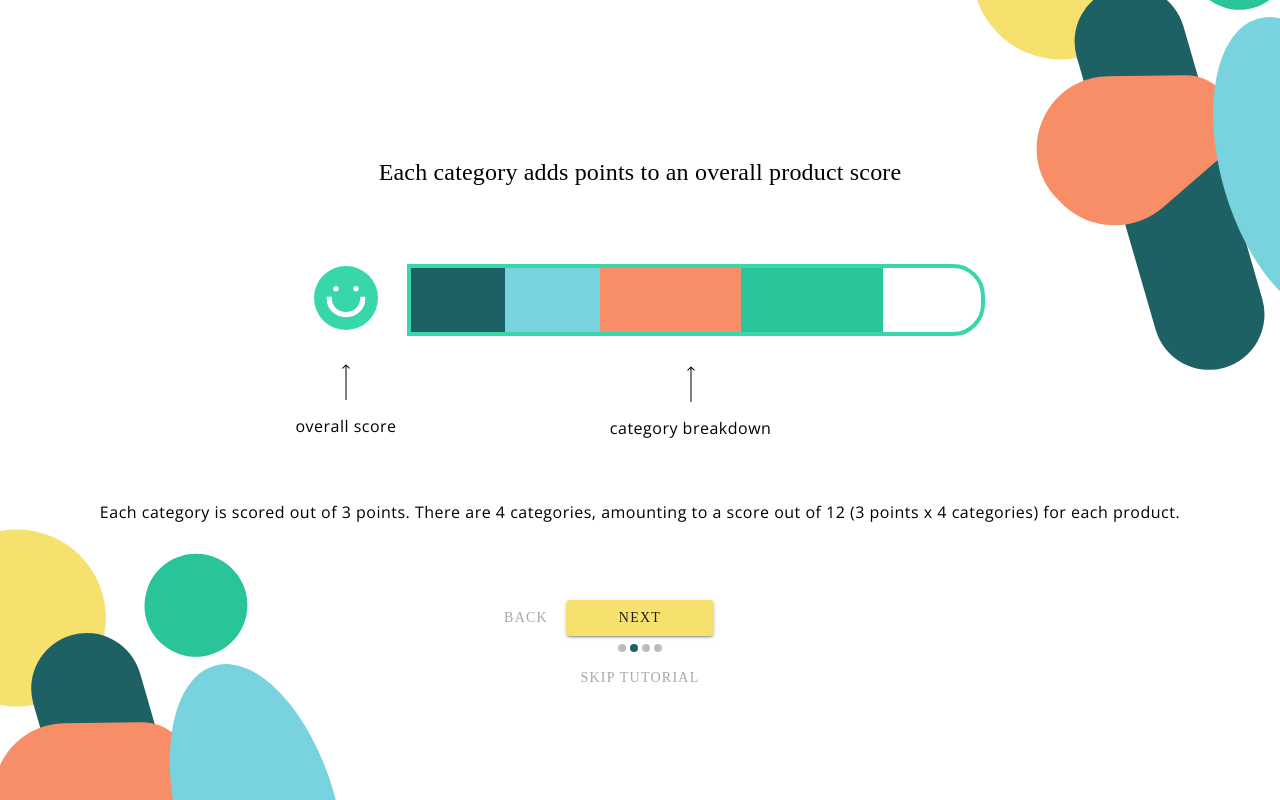
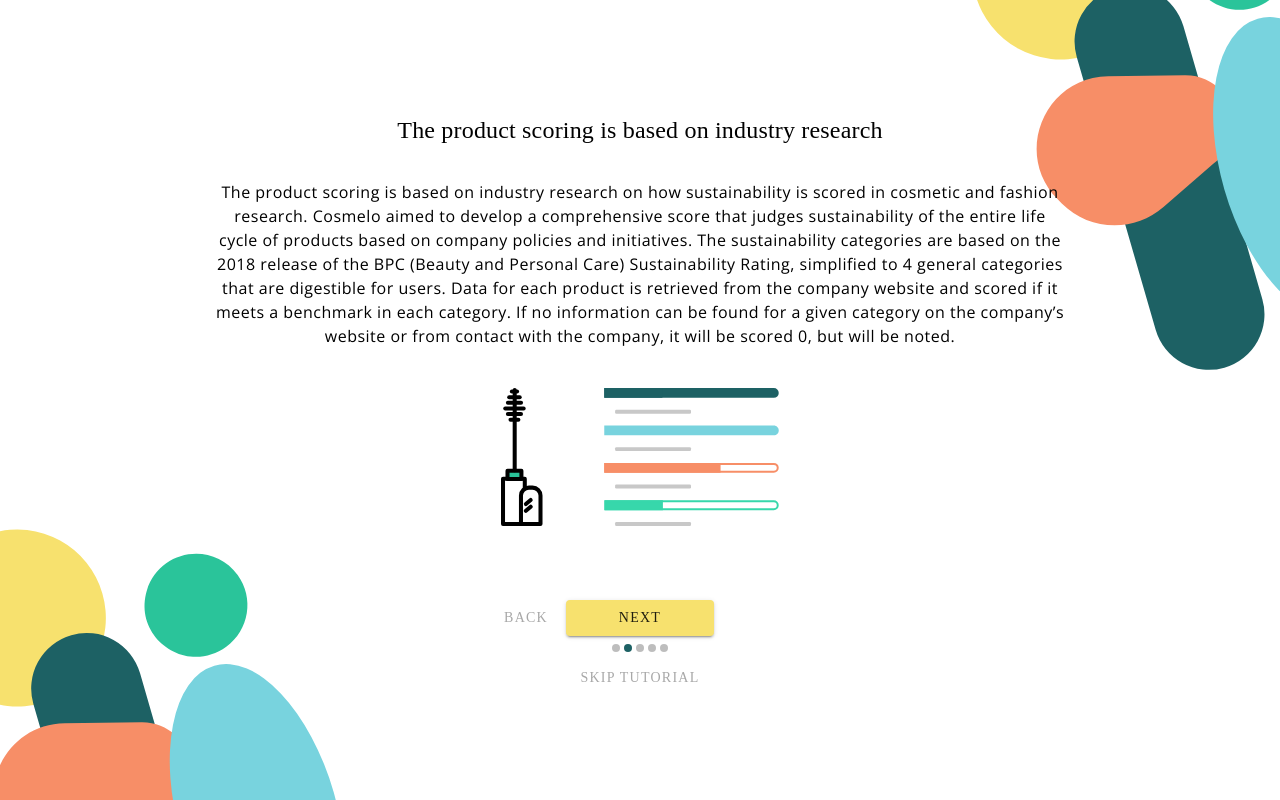
Before and after one commit to Cosmelo/cosmelo-web, a React (Create React App) app: page / in a window 1280 px wide. Both pictures are taken after a click on the button "NEXT". Built offline with nearby package versions, Linux system fonts and the light colour scheme; a web font is replaced by a local one.

Commit message:
Change files to jsx and add source info page

```diff
--- a/src/App.js
+++ b/src/App.jsx
@@ -6,6 +6,7 @@
 import Typography from "@material-ui/core/Typography";
 import MobileStepper from "@material-ui/core/MobileStepper";
 import { ScoringInfoPage } from "./components/ScoringInfoPage";
+import { SourceInfoPage } from "./components/SourceInfoPage";
 import { ProductBarInfoPage } from "./components/ProductBarInfoPage";
 import { CatalogueInfoPage } from "./components/CatalogueInfoPage";
 import { FinishPage } from "./components/FinishPage";
@@ -110,9 +111,10 @@
       <Box className={classes.page}>
         <Box className={classes.contentContainer}>
           {activeStep === 0 && <ScoringInfoPage />}
-          {activeStep === 1 && <ProductBarInfoPage />}
-          {activeStep === 2 && <CatalogueInfoPage />}
-          {activeStep === 3 && <FinishPage />}
+          {activeStep === 1 && <SourceInfoPage />}
+          {activeStep === 2 && <ProductBarInfoPage />}
+          {activeStep === 3 && <CatalogueInfoPage />}
+          {activeStep === 4 && <FinishPage />}
         </Box>
         <Box className={classes.navContainer}>
           <Button
@@ -130,16 +132,16 @@
               <Button
                 variant="contained"
                 className={classes.nextButton}
-                onClick={activeStep === 3 ? handleFinish : handleNext}
+                onClick={activeStep === 4 ? handleFinish : handleNext}
               >
                 <Typography variant="button">
-                  {activeStep === 3 ? "finish" : "next"}
+                  {activeStep === 4 ? "finish" : "next"}
                 </Typography>
               </Button>
             </Box>
             <MobileStepper
               variant="dots"
-              steps={4}
+              steps={5}
               position="static"
               activeStep={activeStep}
               classes={{
--- a/src/components/ProductBarInfoPage.js
+++ b/src/components/ProductBarInfoPage.jsx
@@ -29,6 +29,10 @@
   barInner: {
     height: "100%",
     overflow: "hidden",
+  },
+  description: {
+    maxWidth: "850px",
+    textAlign: "center",
   },
 });
 
@@ -121,7 +125,7 @@
           <Typography>category breakdown</Typography>
         </Box>
       </Box>
-      <Typography>
+      <Typography className={classes.description}>
         Each category is scored out of 3 points. There are 4 categories,
         amounting to a score out of 12 (3 points x 4 categories) for each
         product.
--- /dev/null
+++ b/src/components/SourceInfoPage.jsx
@@ -0,0 +1,42 @@
+import React from "react";
+import Typography from "@material-ui/core/Typography";
+import { ReactComponent as SourceInfoPageSvg } from "../assets/source-info.svg";
+import { makeStyles } from "@material-ui/core/styles";
+
+const useStyles = makeStyles((theme) => ({
+  img: {
+    display: "flex",
+    flexDirection: "column",
+    margin: "40px",
+  },
+  description: {
+    marginTop: "38px",
+    maxWidth: "850px",
+    textAlign: "center",
+  },
+}));
+
+export const SourceInfoPage = () => {
+  const classes = useStyles();
+  return (
+    <>
+      <Typography variant="h5">
+        The product scoring is based on industry research
+      </Typography>
+      <Typography className={classes.description}>
+        The product scoring is based on industry research on how sustainability
+        is scored in cosmetic and fashion research. Cosmelo aimed to develop a
+        comprehensive score that judges sustainability of the entire life cycle
+        of products based on company policies and initiatives. The
+        sustainability categories are based on the 2018 release of the BPC
+        (Beauty and Personal Care) Sustainability Rating, simplified to 4
+        general categories that are digestible for users. Data for each product
+        is retrieved from the company website and scored if it meets a benchmark
+        in each category. If no information can be found for a given category on
+        the company’s website or from contact with the company, it will be
+        scored 0, but will be noted.
+      </Typography>
+      <SourceInfoPageSvg className={classes.img} />
+    </>
+  );
+};
```
Also changed, not shown: src/assets/source-info.svg (added), src/components/CatalogueInfoPage.jsx (renamed from src/components/CatalogueInfoPage.js), src/components/FinishPage.jsx (renamed from src/components/FinishPage.js), src/components/ScoringInfoPage.jsx (renamed from src/components/ScoringInfoPage.js), src/index.jsx (renamed from src/index.js).
